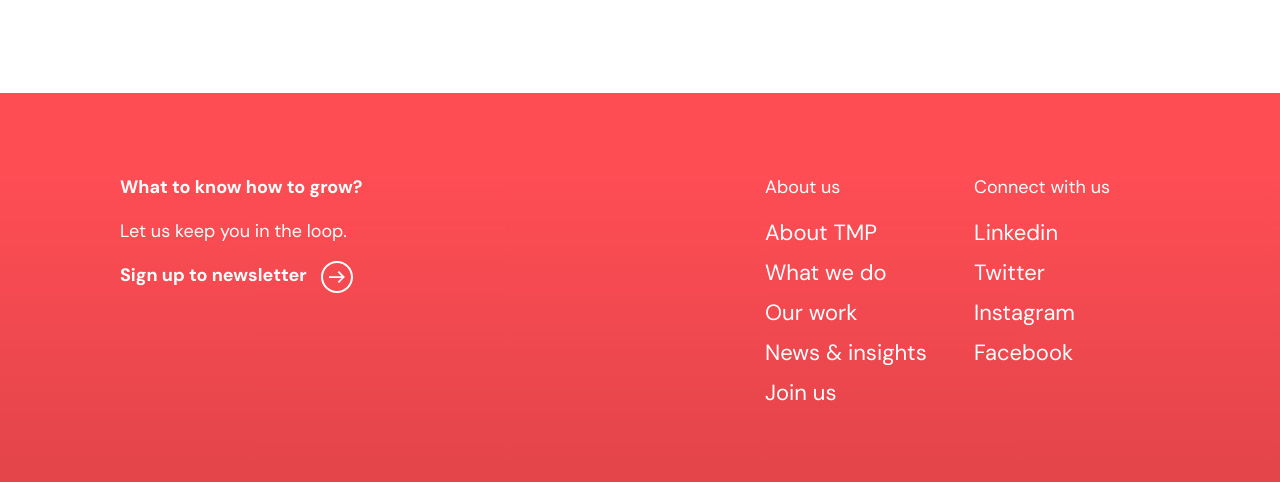
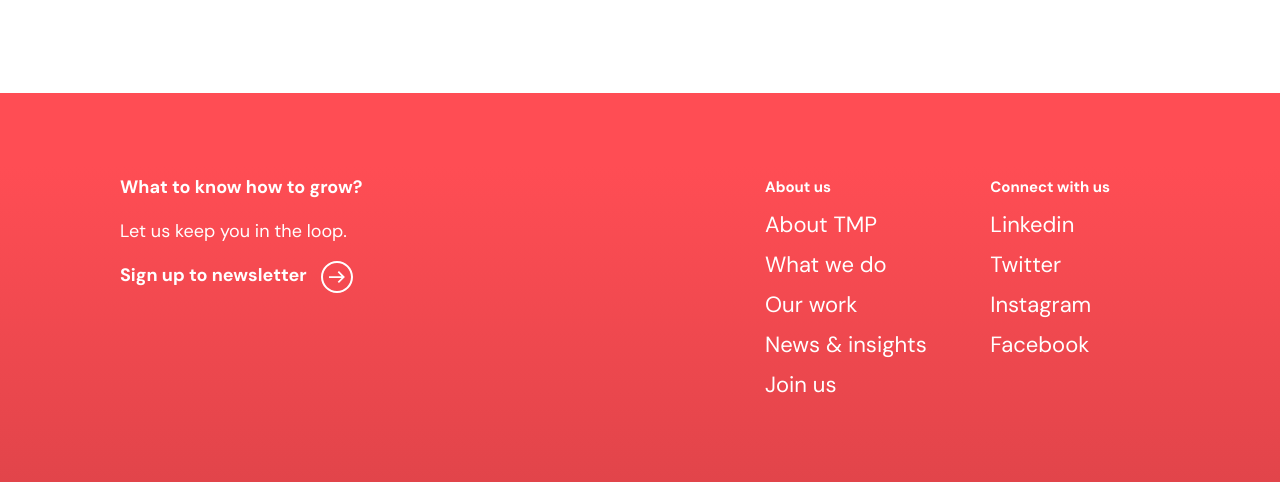
Before and after one commit to vladislav-gg/vite-bootstrap-landing, a website built with Vite: page src/index.html in a window 1280 px wide. Shown: the part 2545-3027 px from the top of the page. Built offline with nearby package versions, Linux system fonts and the light colour scheme.

Commit message:
some amendmends in footer

```diff
--- a/src/sass/_footer.scss
+++ b/src/sass/_footer.scss
@@ -24,7 +24,6 @@ footer {
 }
 .right-side-bottom {
 	width: 171px;
-	// margin-top: 11px;
 }
 .left-side-bottom {
 	p {
@@ -51,6 +50,10 @@ footer {
 			cursor: pointer;
 		}
 	}
+	#top-paragraph {
+		margin-bottom: 0;
+		font-weight: 700;
+	}
 
 	.right-side-bottom {
 		width: 345px;
@@ -64,19 +67,14 @@ footer {
 			font-size: 0.938rem;
 		}
 	}
+	.about-us p {
+		font-size: 0.938rem;
+		font-weight: 700;
+		margin-bottom: 8px;
+	}
+	.connect-with-us p {
+		font-size: 0.938rem;
+		font-weight: 700;
+		margin-bottom: 8px;
+	}
 }
-
-// @media screen and (max-width: 768px) {
-// 	.footer-wrapper {
-// 		padding: 64px 24px 40px 24px;
-// 	}
-// 	.footer-bottom {
-// 		width: 300px;
-// 		p {
-// 			font-size: 0.75rem;
-// 		}
-// 	}
-// 	.right-side-bottom {
-// 		width: 171px;
-// 	}
-// }
```
